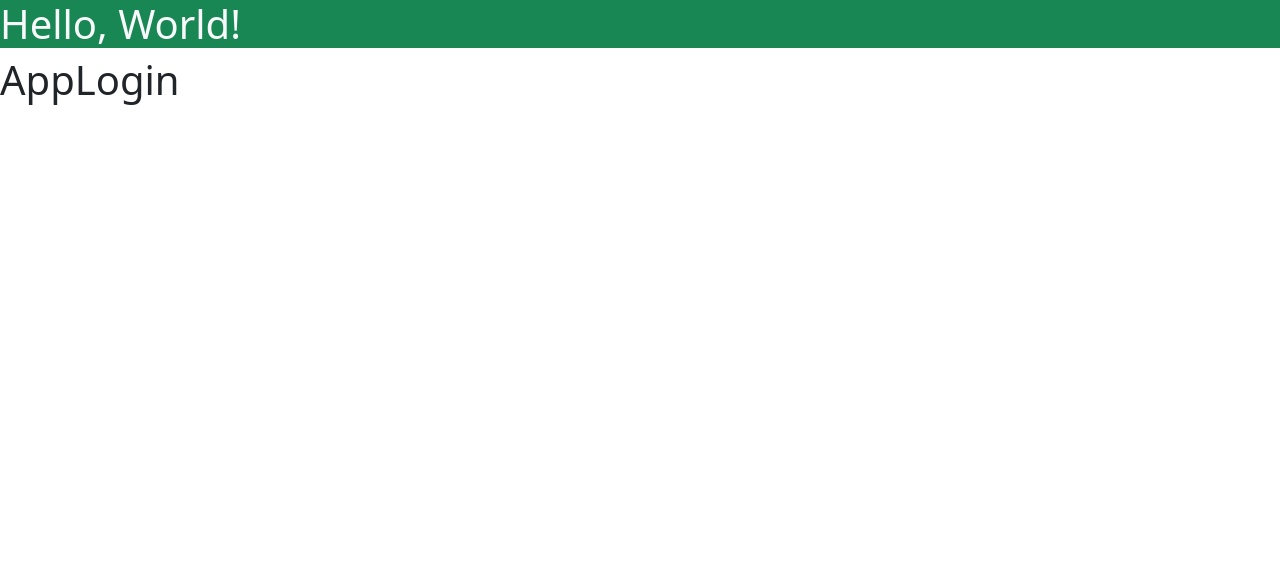
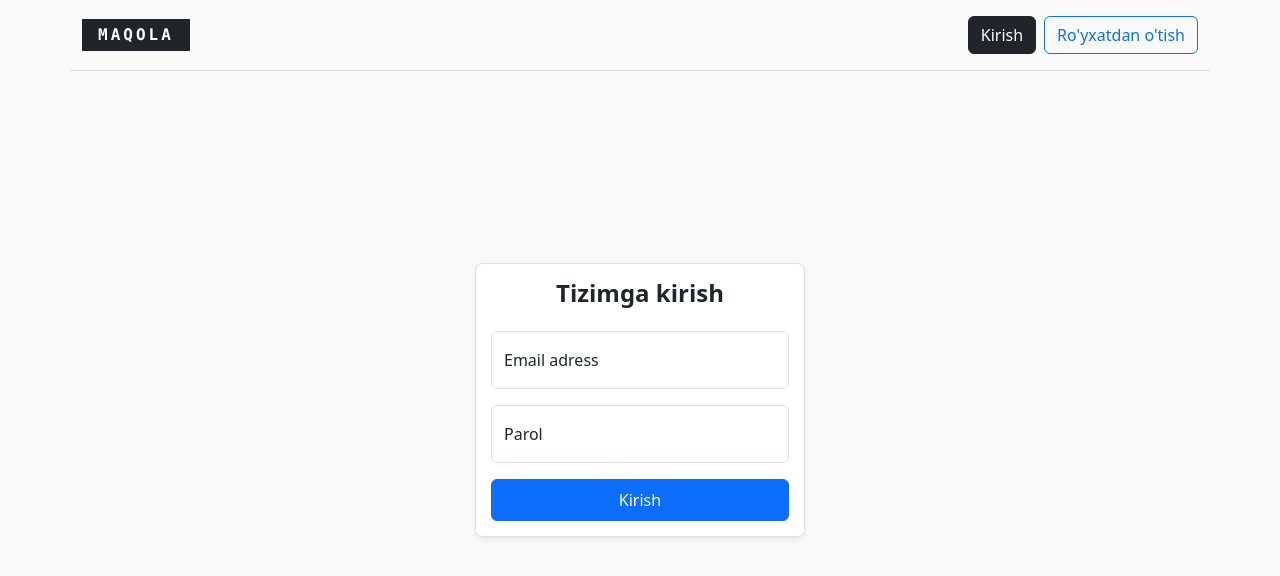
Before and after one commit to azykdeveloper/react-2-article-project, a React (Vite) app: page /login in a window 1280 px wide. Shown: the top 576 px of the page. Built offline with nearby package versions, Linux system fonts and the light colour scheme.

Commit message:
navbar and login-register page

```diff
--- a/src/app.jsx
+++ b/src/app.jsx
@@ -1,19 +1,22 @@
 import { Route, Routes } from "react-router";
-import AppHome from "./components/AppHome";
-import AppLogin from "./components/AppLogin";
-import AppRegister from "./components/AppRegister";
+import AppHome from "./pages/AppHome";
+import AppLogin from "./pages/AppLogin";
+import AppRegister from "./pages/AppRegister";
+import AppNavbar from "./components/AppNavbar";
 
 function App() {
   return (
-    <>
-      <h1 className="bg-success text-light">Hello, World!</h1>
+    <main style={{ background: "#f6f6f6b5" }}>
+      <AppNavbar />
 
+      <div className="container">
         <Routes>
           <Route path="/" element={<AppHome />} />
           <Route path="/login" element={<AppLogin />} />
           <Route path="/register" element={<AppRegister />} />
         </Routes>
-    </>
+      </div>
+    </main>
   );
 }
 
--- a/src/components/AppLogin.jsx
+++ /dev/null
@@ -1,9 +0,0 @@
-function AppLogin() {
-  return (
-    <>
-      <h1>AppLogin</h1>
-    </>
-  );
-}
-
-export default AppLogin;
--- /dev/null
+++ b/src/components/AppNavbar.jsx
@@ -0,0 +1,33 @@
+import { NavLink } from "react-router";
+
+function AppNavbar() {
+  return (
+    <>
+      <header className="z-index-3 fixed-top">
+        <div className="container border-bottom py-3 ">
+          <div className="d-flex flex-wrap align-items-center justify-content-between">
+            <NavLink
+            to={"/"}
+              end
+              className="d-flex align-items-center mb-2 mb-lg-0 text-white text-decoration-none px-3 py-1 fw-bold text-uppercase letter-spacing-5 font-monospace bg-dark"
+              style={{ letterSpacing: "3px" }}
+            >
+              Maqola
+            </NavLink>
+
+            <div>
+              <NavLink to={"/login"} className="btn btn-outline-dark me-2" role="button" >
+                Kirish
+              </NavLink>
+              <NavLink to={"/register"} className="btn btn-outline-primary" role="button" >
+                Ro'yxatdan o'tish
+              </NavLink>
+            </div>
+          </div>
+        </div>
+      </header>
+    </>
+  );
+}
+
+export default AppNavbar;
--- a/src/components/AppRegister.jsx
+++ /dev/null
@@ -1,9 +0,0 @@
-function AppRegister() {
-  return (
-    <>
-      <h1>AppRegister</h1>
-    </>
-  );
-}
-
-export default AppRegister;
--- /dev/null
+++ b/src/components/ui/MyInput.jsx
@@ -0,0 +1,19 @@
+import { useState } from "react";
+
+function MyInput({type, placeholder, state, setState}) {
+  return (
+    <div className="form-floating mb-3">
+      <input
+        value={state}
+        onChange={(e) => setState(e.target.value)}
+        type={type}
+        className="form-control"
+        id={type}
+        placeholder={placeholder}
+      />
+      <label for={type}>{placeholder}</label>
+    </div>
+  );
+}
+
+export default MyInput;
--- /dev/null
+++ b/src/pages/AppLogin.jsx
@@ -0,0 +1,36 @@
+import { useState } from "react";
+import MyInput from "../components/ui/MyInput";
+
+function AppLogin() {
+  const [email, setEmail] = useState("");
+  const [password, setPassword] = useState("");
+  return (
+    <main className="form-signin w-100 min-vh-100 d-flex align-items-center justify-content-center">
+      <form
+        className=" bg-white border rounded-3 shadow-sm w-100 "
+        style={{ maxWidth: "330px", padding: "15px" }}
+      >
+        <h4 className="h4 mb-4 fw-semibold text-center">Tizimga kirish</h4>
+
+        <MyInput
+          state={email}
+          setState={setEmail}
+          type={"email"}
+          placeholder={"Email adress"}
+        />
+        <MyInput
+          state={password}
+          setState={setPassword}
+          type={"password"}
+          placeholder={"Parol"}
+        />
+
+        <button className="btn btn-primary w-100 py-2" type="submit">
+          Kirish
+        </button>
+      </form>
+    </main>
+  );
+}
+
+export default AppLogin;
--- /dev/null
+++ b/src/pages/AppRegister.jsx
@@ -0,0 +1,29 @@
+import { useState } from "react";
+import MyInput from "../components/ui/MyInput";
+
+function AppRegister() {
+  const [email, setEmail] = useState("");
+  const [username, setUsername] = useState("");
+  const [password, setPassword] = useState("");
+
+
+  return (
+    <main className="form-signin w-100 min-vh-100 d-flex align-items-center justify-content-center">
+      <form
+        className=" bg-white border rounded-3 shadow-sm w-100 "
+        style={{ maxWidth: "330px", padding: "15px" }}
+      >
+        <h4 className="h4 mb-4 fw-semibold text-center">Ro'yxatdan o'tish</h4>
+        <MyInput state={email} setState={setEmail} type={"email"} placeholder={"Email adress"} />
+        <MyInput state={username} setState={setUsername} type={"text"} placeholder={"Username"} />
+        <MyInput state={password} setState={setPassword} type={"password"} placeholder={"Parol"} />
+
+        <button className="btn btn-primary w-100 py-2" type="submit">
+          Kirish
+        </button>
+      </form>
+    </main>
+  );
+}
+
+export default AppRegister;
```
Also changed, not shown: src/pages/AppHome.jsx (renamed from src/components/AppHome.jsx). Lines whose indentation alone changed are shown as unchanged.
